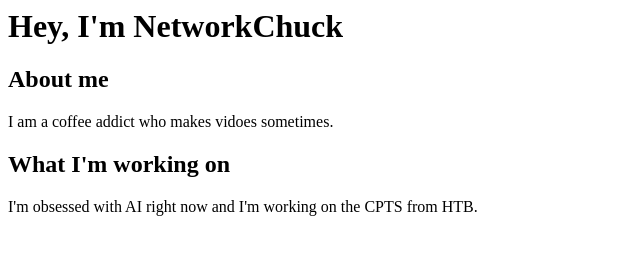
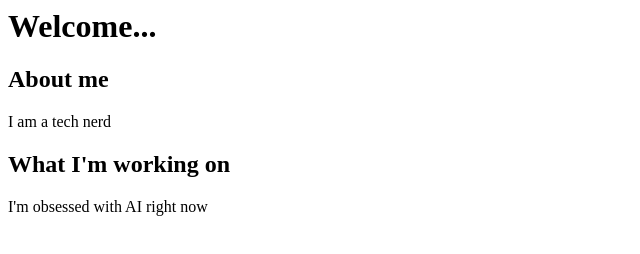
Before and after one commit to jazzsolo/website, a plain HTML site: page index.html in a window 1280 px wide. Shown: the whole page, without its empty margins (0-640 px from the left). Drawn offline with Linux system fonts and the light colour scheme.

Commit message:
Add files via upload

```diff
--- a/index.html
+++ b/index.html
@@ -1,16 +1,16 @@
 
 <html>
     <h1>
-        Hey, I'm NetworkChuck
+        Welcome...
     </h1>
     <body>
         <h2>About me</h2>
         <p>
-            I am a coffee addict who makes vidoes sometimes.
+            I am a tech nerd
         </p>
         <h2>What I'm working on</h2>
         <p>
-            I'm obsessed with AI right now and I'm working on the CPTS from HTB.
+            I'm obsessed with AI right now
         </p>
     </body>
 </html>
```
